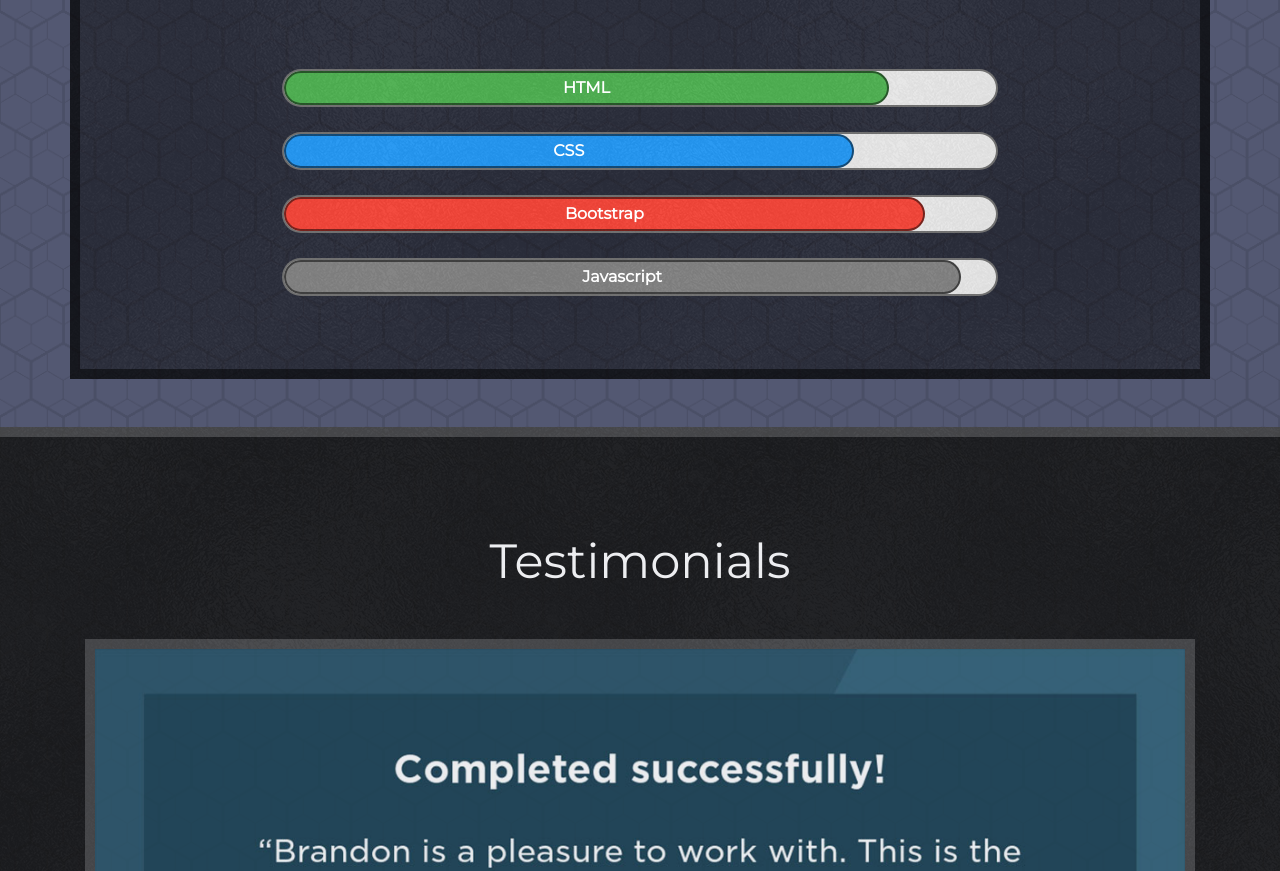
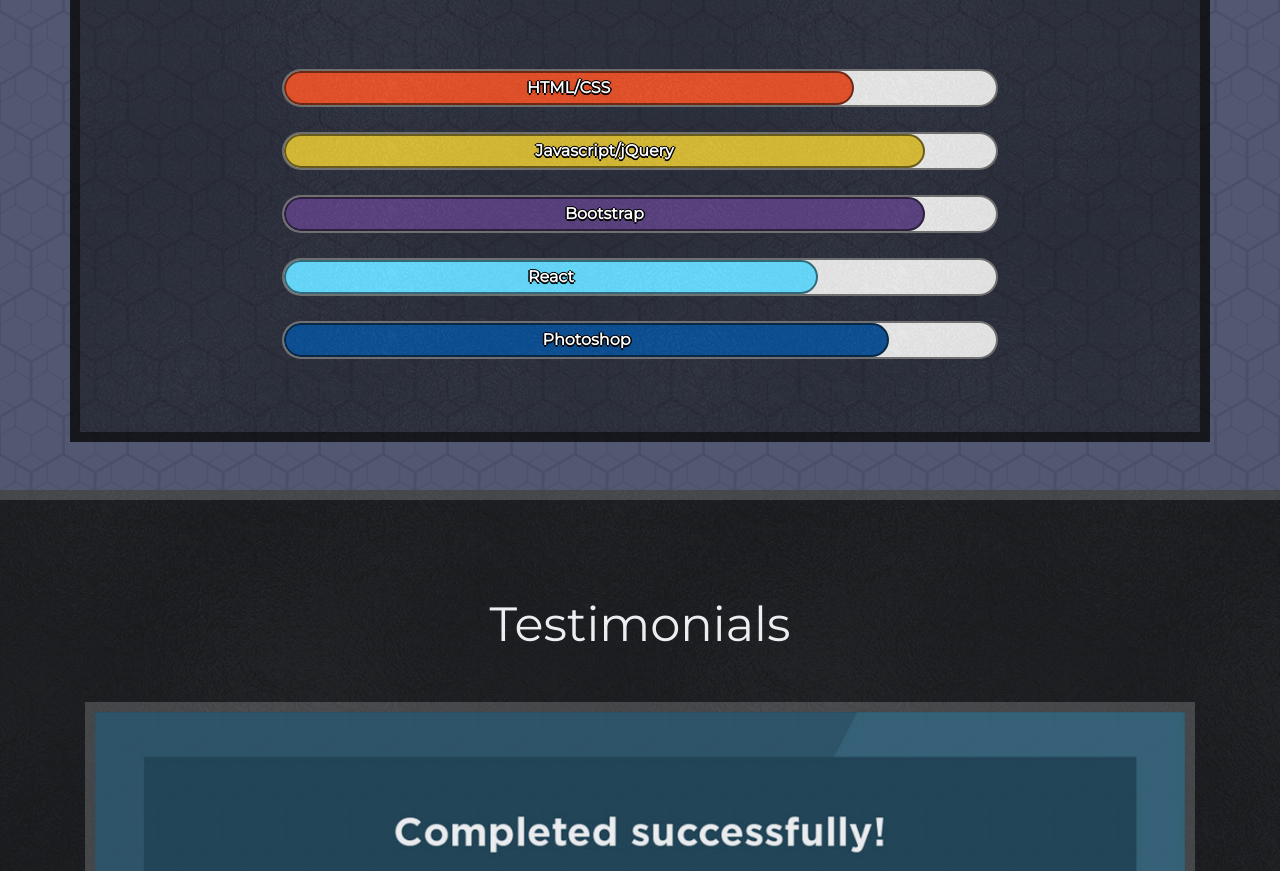
Before and after one commit to bsleon/Portfolio, a website: page index.html in a window 1280 px wide. Shown: the part 1607-2478 px from the top of the page. Drawn offline with nearby package versions, Linux system fonts and the light colour scheme.

Commit message:
Modify skills graphs

```diff
--- a/css/styles.scss
+++ b/css/styles.scss
@@ -173,8 +173,9 @@
 	margin-bottom: 25px;
 	background-image: url("../img/texture.png");
 }
-._html, ._css, ._bootstrap, ._javascript {
+._html-css, ._javascript, ._bootstrap, ._react, ._photoshop {
 	text-align: center;
+	text-shadow:-1.5px 0 black, 0 1.5px black, 1.5px 0 black, 0 -1.5px black;
 	font-weight: bolder;
 	padding-top: 3px;
 	padding-bottom: 3px;
@@ -183,21 +184,25 @@
 	border: rgba(0, 0, 0, .5) solid 2px;
 	background-image: url("../img/texture.png");
 }
-._html {
-	width: 85%;
-	background-color: #4caf50;
+._html-css {
+	width: 80%;
+	background-color: #E34F26;
 }
-._css {
-	width: 80%;
-	background-color: #2196f3;
+._javascript {
+	width: 90%;
+	background-color: #D6BA32;
 }
 ._bootstrap {
 	width: 90%;
-	background-color: #f44336;
+	background-color: #563E7C;
 }
-._javascript {
-	width: 95%;
-	background-color: #808080;
+._react {
+	width: 75%;
+	background-color:#62DAFC;
+}
+._photoshop {
+	width: 85%;
+	background-color: #084C93;
 }
 
 #testimonials {
--- a/index.html
+++ b/index.html
@@ -127,16 +127,19 @@
 							<div class="col-8 mx-auto mb-5">
 								<!-- <h4 class="text-center">Programming Proficiency</h4> -->
 								<div class="skills mt-4">
-									<div class="_html">HTML</div>
+									<div class="_html-css">HTML/CSS</div>
 								</div>
 								<div class="skills">
-									<div class="_css">CSS</div>
+									<div class="_javascript">Javascript/jQuery</div>
 								</div>
 								<div class="skills">
 									<div class="_bootstrap">Bootstrap</div>
 								</div>
 								<div class="skills">
-									<div class="_javascript">Javascript</div>
+									<div class="_react">React</div>
+								</div>
+								<div class="skills">
+									<div class="_photoshop">Photoshop</div>
 								</div>
 							</div>
 						</div>
```
Also changed, not shown: css/styles.css, dist/css/main.css, dist/index.html.
